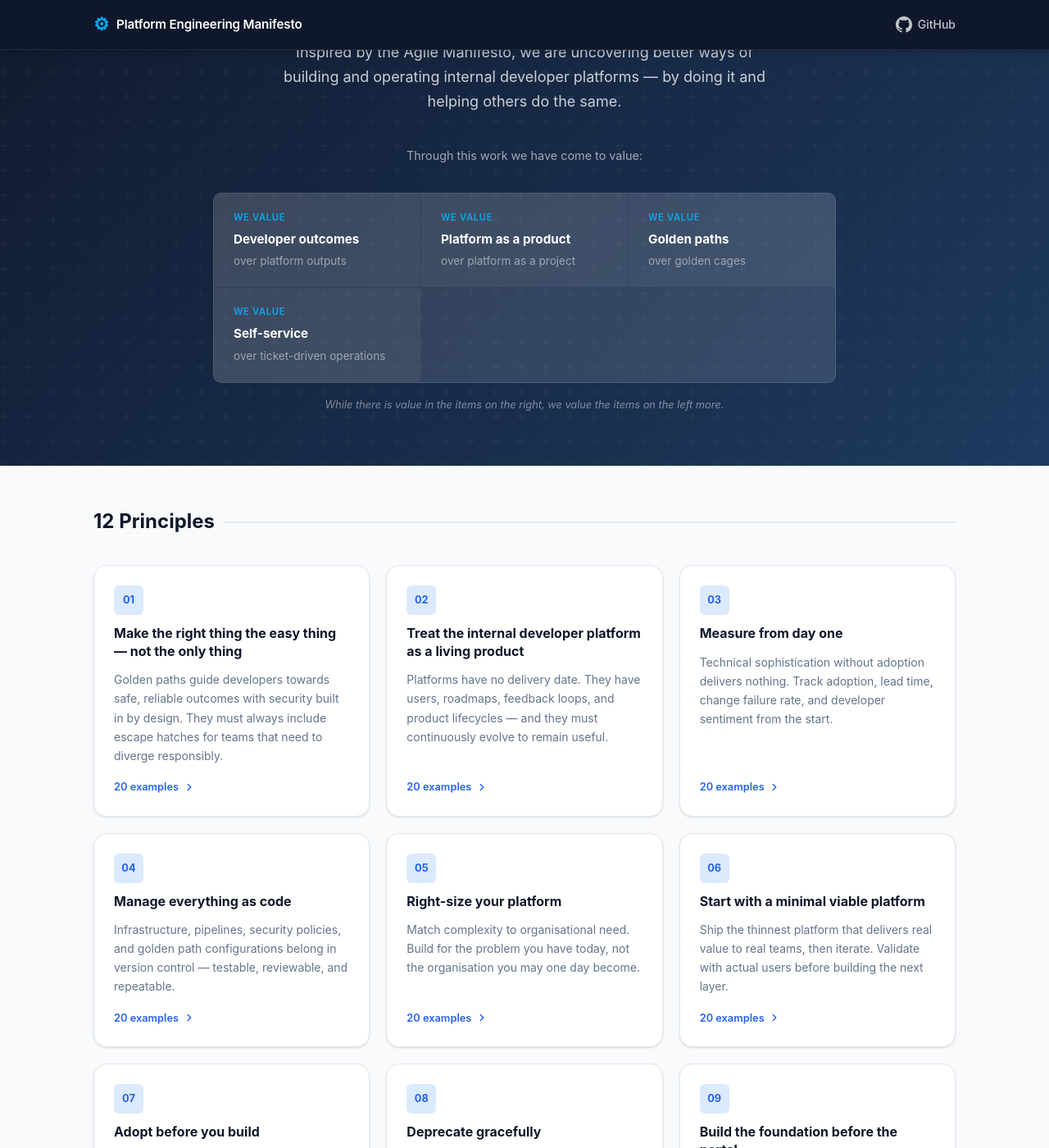
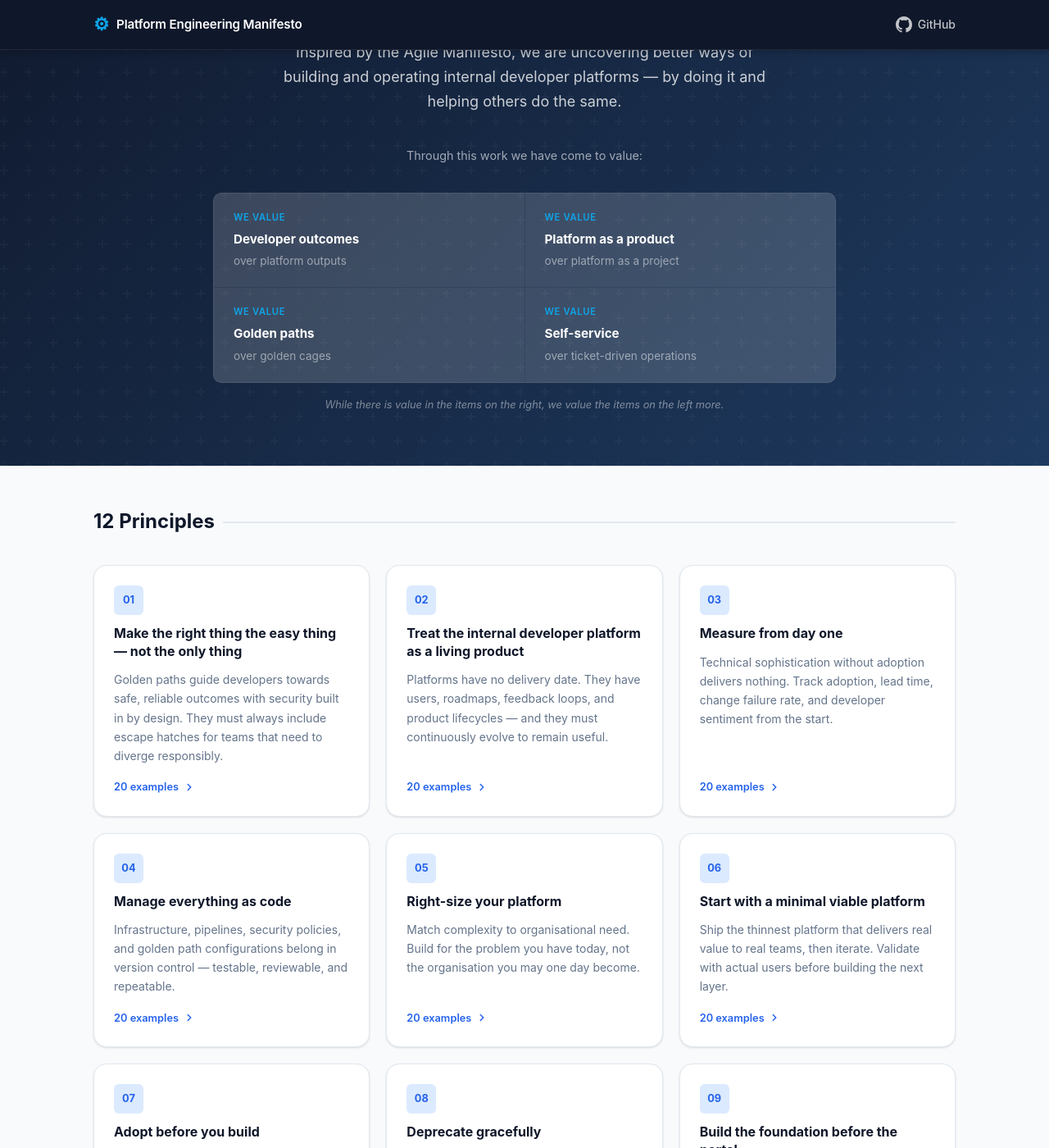
Before and after one commit to landro/platform-engineering, a Jekyll site: the page built from index.md, in a window 1280 px wide and 1400 px high, scrolled down 278 px. Shown: the whole window at 82% size. Built offline with Jekyll 4.4.1, drawn with Linux system fonts in a browser that asks for light colours.

Commit message:
Fix values grid layout to strict 2x2 instead of auto-fit 3+1
Agent-Logs-Url: https://github.com/landro/platform-engineering/sessions/a89545a2-bca8-4e76-ac25-4a91245e1c09

Co-authored-by: landro <45769+landro@users.noreply.github.com>

```diff
--- a/assets/css/style.css
+++ b/assets/css/style.css
@@ -181,7 +181,7 @@ a:hover { text-decoration: underline; }
 /* ── Values grid ──────────────────────────────────────────── */
 .values-grid {
   display: grid;
-  grid-template-columns: repeat(auto-fit, minmax(220px, 1fr));
+  grid-template-columns: repeat(2, 1fr);
   gap: 1px;
   background: rgba(255,255,255,.12);
   border: 1px solid rgba(255,255,255,.12);
```
Also changed, not shown: 1 other file.
